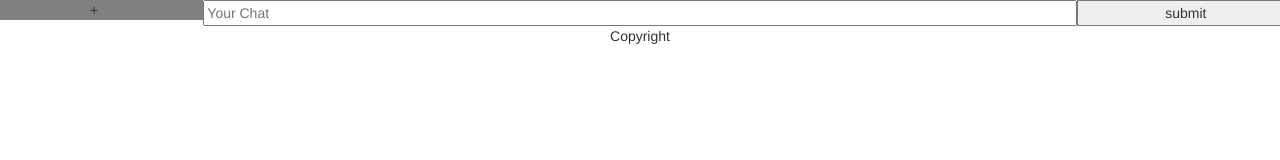
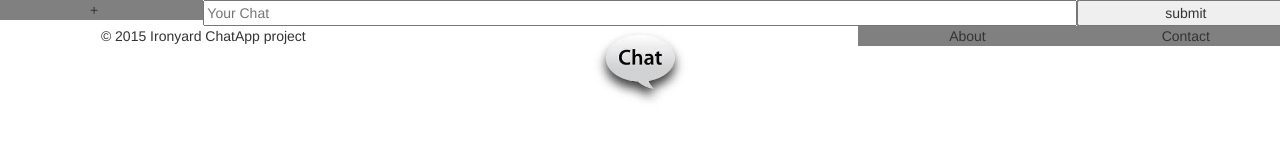
Before and after one commit to TIY-Charleston-Front-End-Oct2015/babbage, a website: page playground.html in a window 1280 px wide. Drawn offline with nearby package versions, Linux system fonts and the light colour scheme.

Commit message:
adding footer again

```diff
--- a/playground.html
+++ b/playground.html
@@ -4,10 +4,11 @@
     <meta charset="utf-8">
     <title>TryOut formatting</title>
     <link rel="stylesheet" href="https://maxcdn.bootstrapcdn.com/bootstrap/3.3.5/css/bootstrap.min.css" integrity="sha512-dTfge/zgoMYpP7QbHy4gWMEGsbsdZeCXz7irItjcC3sPUFtf0kuFbDz/ixG7ArTxmDjLXDmezHubeNikyKGVyQ==" crossorigin="anonymous">
+    <link rel="stylesheet" href="styles.css">
+
     <style>
     footer{
       text-align: center;
-
     }
     input{
       width: 100%;
@@ -17,6 +18,9 @@
     }
     .noPadding{
       padding: 0;
+    }
+    .logo img{
+      width: 100px;
     }
     </style>
   </head>
@@ -30,9 +34,10 @@
         </form>
       </div>
       <div class="row">
-          <div class="col-md-4"></div>
-          <div class="col-md-4">Copyright</div>
-          <div class="col-md-4"></div>
+          <div class="col-md-4">© 2015 Ironyard ChatApp project</div>
+          <div class="col-md-4 logo"><img src="chat.jpeg" alt=""></div>
+          <div class="col-md-2 about">About</div>
+          <div class="col-md-2 contact">Contact</div>
       </div>
     </footer>
 
```
Also changed, not shown: index.html (+1 -1 lines), chat.jpeg (added).
